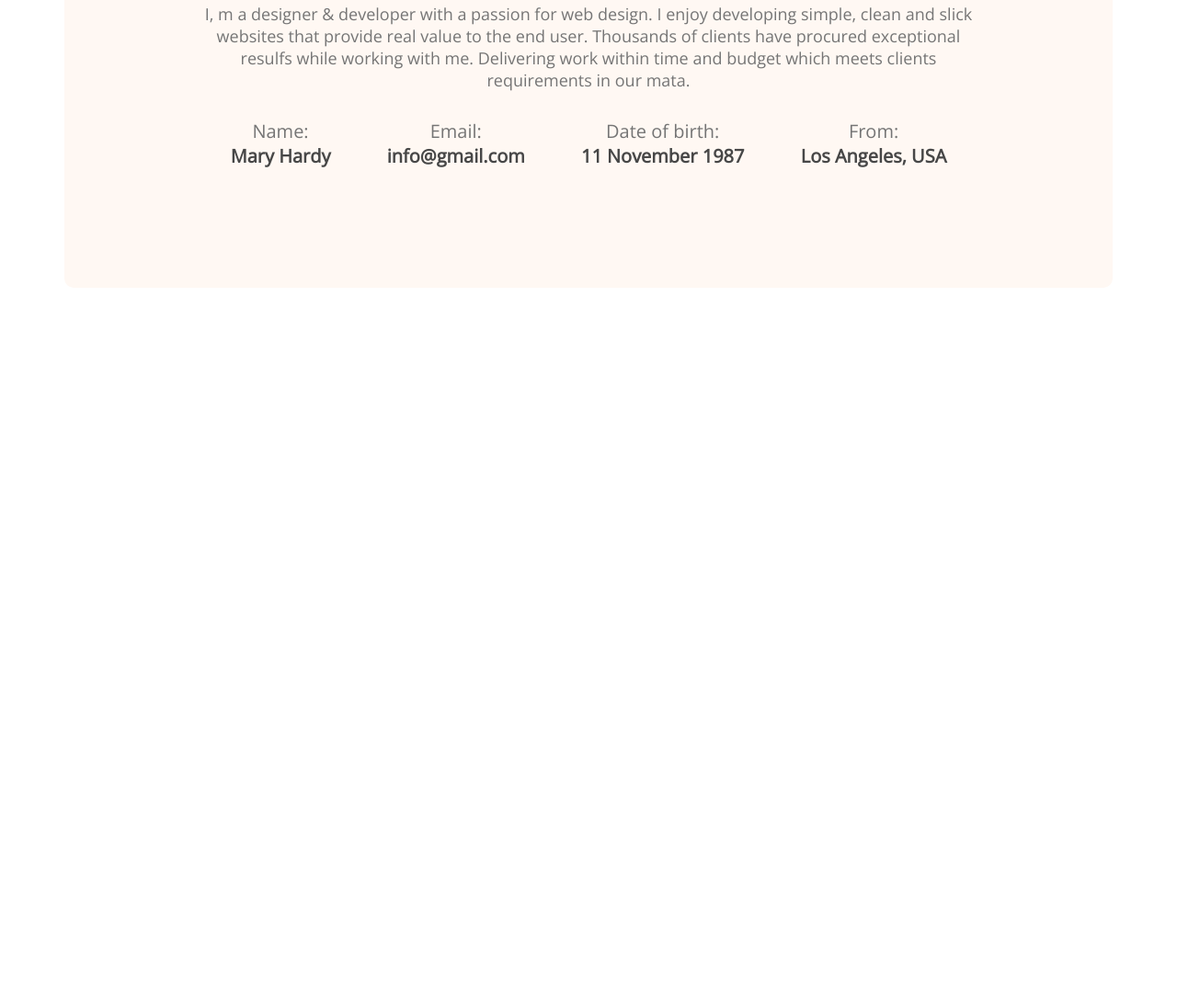
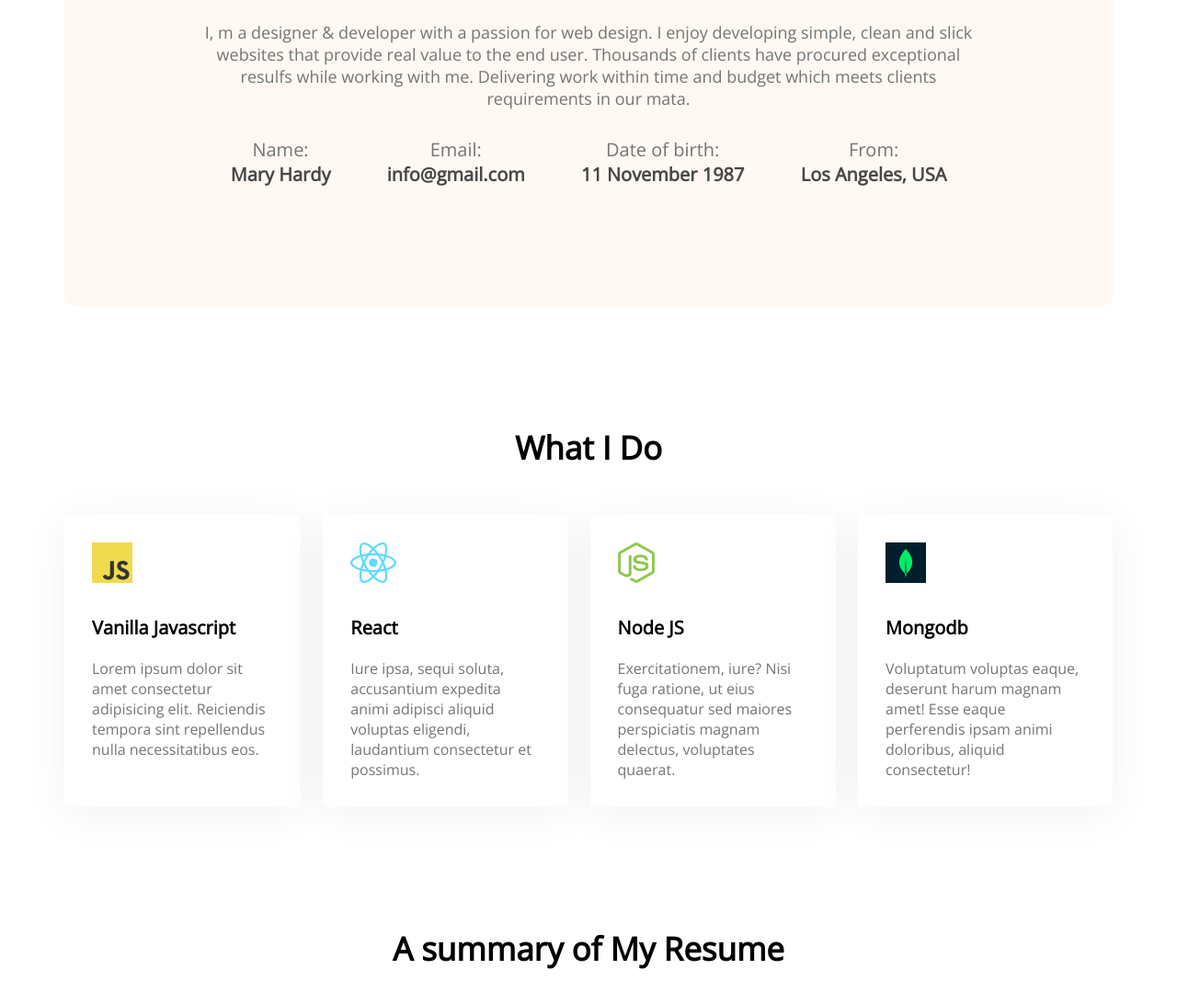
Before and after one commit to KKD98/Developer-Portfolio, a plain HTML site: page index.html in a window 1280 px wide. Shown: the part 1174-2266 px from the top of the page at 92% size. Before the commit the page ends 1487 px from the top, so only its background shows below. Drawn offline with nearby package versions, Linux system fonts and the light colour scheme.

Commit message:
added what i do section

```diff
--- a/index.html
+++ b/index.html
@@ -1,5 +1,6 @@
 <!DOCTYPE html>
 <html lang="en">
+
 <head>
     <meta charset="UTF-8">
     <meta http-equiv="X-UA-Compatible" content="IE=edge">
@@ -7,8 +8,11 @@
     <title>Developer Portfolio</title>
     <link rel="stylesheet" href="styles/portfolio.css">
     <!-- open sans font link -->
-    <link rel="preconnect" href="https://fonts.googleapis.com"><link rel="preconnect" href="https://fonts.gstatic.com" crossorigin><link href="https://fonts.googleapis.com/css2?family=Open+Sans&display=swap" rel="stylesheet">
+    <link rel="preconnect" href="https://fonts.googleapis.com">
+    <link rel="preconnect" href="https://fonts.gstatic.com" crossorigin>
+    <link href="https://fonts.googleapis.com/css2?family=Open+Sans&display=swap" rel="stylesheet">
 </head>
+
 <body>
     <header class="header">
         <nav>
@@ -26,7 +30,8 @@
             <div>
                 <h3 class="banner-sub-title">Hi, I am</h3>
                 <h1 class="banner-title">Mary Hardy</h1>
-                <p class="banner-description">Shot what able cold new see hold.Friendly as an betrayed formerly he. Morning because as to society behaved moments.</p>
+                <p class="banner-description">Shot what able cold new see hold.Friendly as an betrayed formerly he.
+                    Morning because as to society behaved moments.</p>
 
                 <butoon class="btn-primary">Download CV</butoon>
             </div>
@@ -40,7 +45,12 @@
 
         <section class="about">
             <h3 class="section-title">About Me</h3>
-            <p class="section-description">I, m a designer & developer with a passion for web design. I enjoy developing simple, clean and slick websites that provide real value to the end user. Thousands of clients have procured exceptional resulfs while working with me. Delivering work within time and budget which meets clients requirements in our mata.</p>
+            <p class="section-description">I, m a designer & developer with a passion for web design. I enjoy developing
+                simple, clean and slick websites that provide real value to the end user. Thousands of clients have
+                procured exceptional resulfs while working with me. Delivering work within time and budget which meets
+                clients requirements in our mata.</p>
+
+            <!-- About Section -->
 
             <div class="about-info-container">
 
@@ -63,6 +73,45 @@
 
             </div>
         </section>
+
+        <!-- What I do Section -->
+
+        <section class="what-i-do">
+            <h3 class="section-title">What I Do</h3>
+
+            <div class="skills-container">
+                <div class="skill">
+                    <img src="images/icons/js.png" alt="">
+                    <p class="skill-title">Vanilla Javascript</p>
+                    <p class="skill-description">Lorem ipsum dolor sit amet consectetur adipisicing elit. Reiciendis
+                        tempora sint repellendus nulla necessitatibus eos.</p>
+                </div>
+                <div class="skill">
+                    <img src="images/icons/react.png" alt="">
+                    <p class="skill-title">React</p>
+                    <p class="skill-description">Iure ipsa, sequi soluta, accusantium expedita animi adipisci aliquid
+                        voluptas eligendi, laudantium consectetur et possimus.</p>
+                </div>
+                <div class="skill">
+                    <img src="images/icons/nodejs.png" alt="">
+                    <p class="skill-title">Node JS</p>
+                    <p class="skill-description">Exercitationem, iure? Nisi fuga ratione, ut eius consequatur sed
+                        maiores perspiciatis magnam delectus, voluptates quaerat.</p>
+                </div>
+                <div class="skill">
+                    <img src="images/icons/mongo.png" alt="">
+                    <p class="skill-title">Mongodb</p>
+                    <p class="skill-description">Voluptatum voluptas eaque, deserunt harum magnam amet! Esse eaque
+                        perferendis ipsam animi doloribus, aliquid consectetur!</p>
+                </div>
+            </div>
+        </section>
+
+        <!-- Resume Section -->
+
+        <section class="resume">
+            <h3 class="section-title">A summary of My Resume</h3>
+        </section>
     </main>
 
     <footer>
@@ -70,4 +119,5 @@
     </footer>
 
 </body>
+
 </html>
--- a/styles/portfolio.css
+++ b/styles/portfolio.css
@@ -6,6 +6,8 @@
 .text-primary {
     color: #FD6E0A;
 }
+
+
 
 /* Header and Navigation Styles */
 
@@ -80,10 +82,14 @@ main {
     margin: 0 auto;
 }
 
+section{
+    margin-top: 130px;
+}
+
 /* About Sections Styles */
 
 .about {
-    margin-top: 130px;
+
     background: #FFF8F3;
     border-radius: 10px;
     padding: 130px 150px;
@@ -92,8 +98,8 @@ main {
 
 .section-title {
 
-
-    margin-bottom: 30px;
+    text-align: center;
+    margin-bottom: 50px;
     font-weight: 700;
     font-size: 35px;
 
@@ -122,3 +128,32 @@ main {
     font-size: 20px;
     color: #474747;
 }
+
+/* What I Do Styles */
+
+
+
+.skills-container {
+    display: flex;
+    gap: 24px;
+}
+
+.skill {
+    background: #FFFFFF;
+    box-shadow: 0px 6px 50px rgba(0, 0, 0, 0.06);
+    border-radius: 5px;
+    padding: 30px;
+}
+
+.skill-title {
+    font-weight: 700;
+    font-size: 20px;
+    margin-top: 30px;
+    margin-bottom: 20px;
+}
+
+.skill-description {
+    color: #757575;
+}
+
+/* Resume Styles */
```
